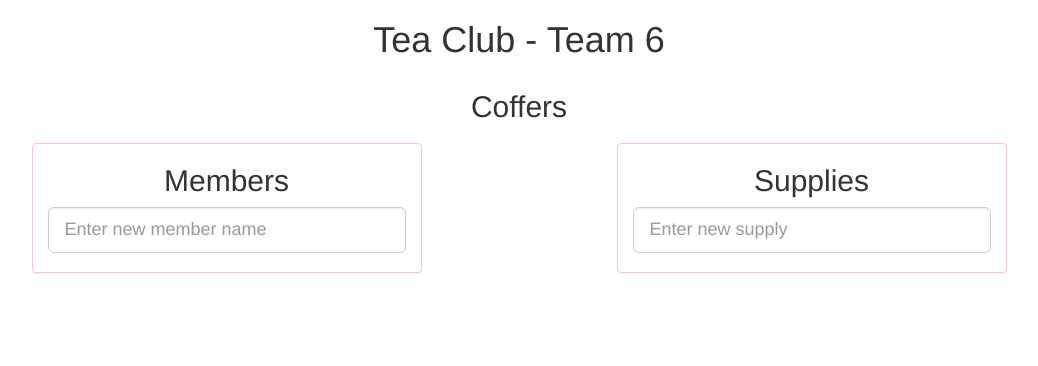
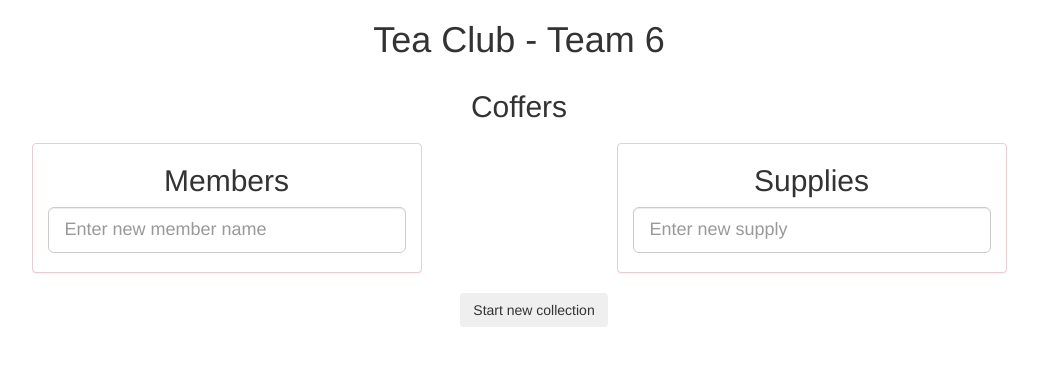
Before and after one commit to Charlie-Cook/TeaTycoon, a Django app: template templates/home_page.html in a window 1280 px wide. Shown: the top 366 px of the page, without its empty margins (121-1159 px from the left). Run offline with Django 3.2, Linux system fonts and the light colour scheme; the template is opened without the code that fills it, so the values that code supplies are empty; some libraries are stand-ins or nearby versions.

Commit message:
Added modal to homepage

```diff
--- a/templates/home_page.html
+++ b/templates/home_page.html
@@ -27,13 +27,9 @@
                         <td>{{ member.name }}</td>
 
                         {% if member.paid == True %}
-                            <td style="color: green;">
-                                Paid
-                            </td>
+                            <td style="color: green;">Paid</td>
                         {% else %}
-                            <td style="color: red;">
-                                Unpaid
-                            </td>
+                            <td style="color: red;">Unpaid</td>
                         {% endif %}
 
                         <td><a href="/members/{{ member.id }}/collect">Collect</a></td>
@@ -57,9 +53,9 @@
                         <td>{{ supply.name }}</td>
 
                         {% if supply.stocked == True %}
-                        <td style="color:green;">In Stock</td>
+                            <td style="color:green;">In Stock</td>
                         {% else %}
-                        <td style="color:red;">Out Of Stock</td>
+                            <td style="color:red;">Out Of Stock</td>
                         {% endif %}
 
                         <td><a href="/supplies/{{ supply.id }}/purchase">Purchase</a></td>
@@ -68,4 +64,33 @@
             </table>
         </div>
     </div>
+
+    <footer class="footer">
+        <div class="container">
+            <button type="button" class="btn" data-toggle="modal" data-target="#collection_modal">Start new collection
+            </button>
+        </div>
+    </footer>
+
+    <div id="collection_modal" class="modal fade" role="dialog">
+        <div class="modal-sm modal-dialog">
+            <div class="modal-content">
+                <div class="modal-header">
+                    <button type="button" class="close" data-dismiss="modal">&times;</button>
+                    <h4 class="modal-title">New Collection</h4>
+                </div>
+                <div class="modal-body">
+                    <form method="POST" action="members/new_collection" id="collection_form">
+                        <div class="input-group">
+                            <span class="input-group-addon">£</span>
+                            <input name="collection_amount" id="id_collection_amount" class="form-control input-sm"
+                                   placeholder="Enter amount per person">
+                        </div>
+                    </form>
+                    <button type="submit" form="collection_form" value="Submit" class="btn" style="margin-top:2ex;">Submit</button>
+                </div>
+            </div>
+
+        </div>
+    </div>
 {% endblock %}
```
